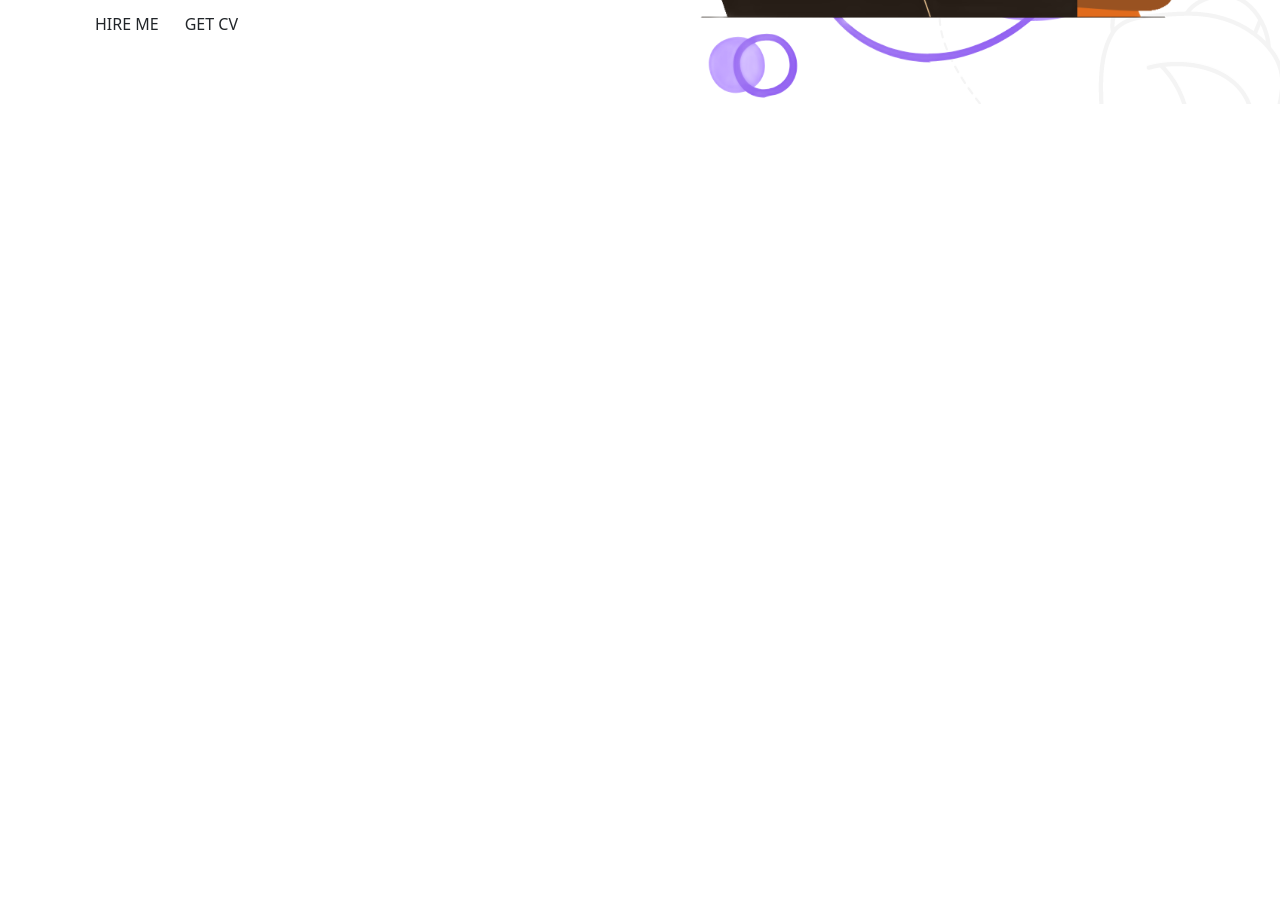
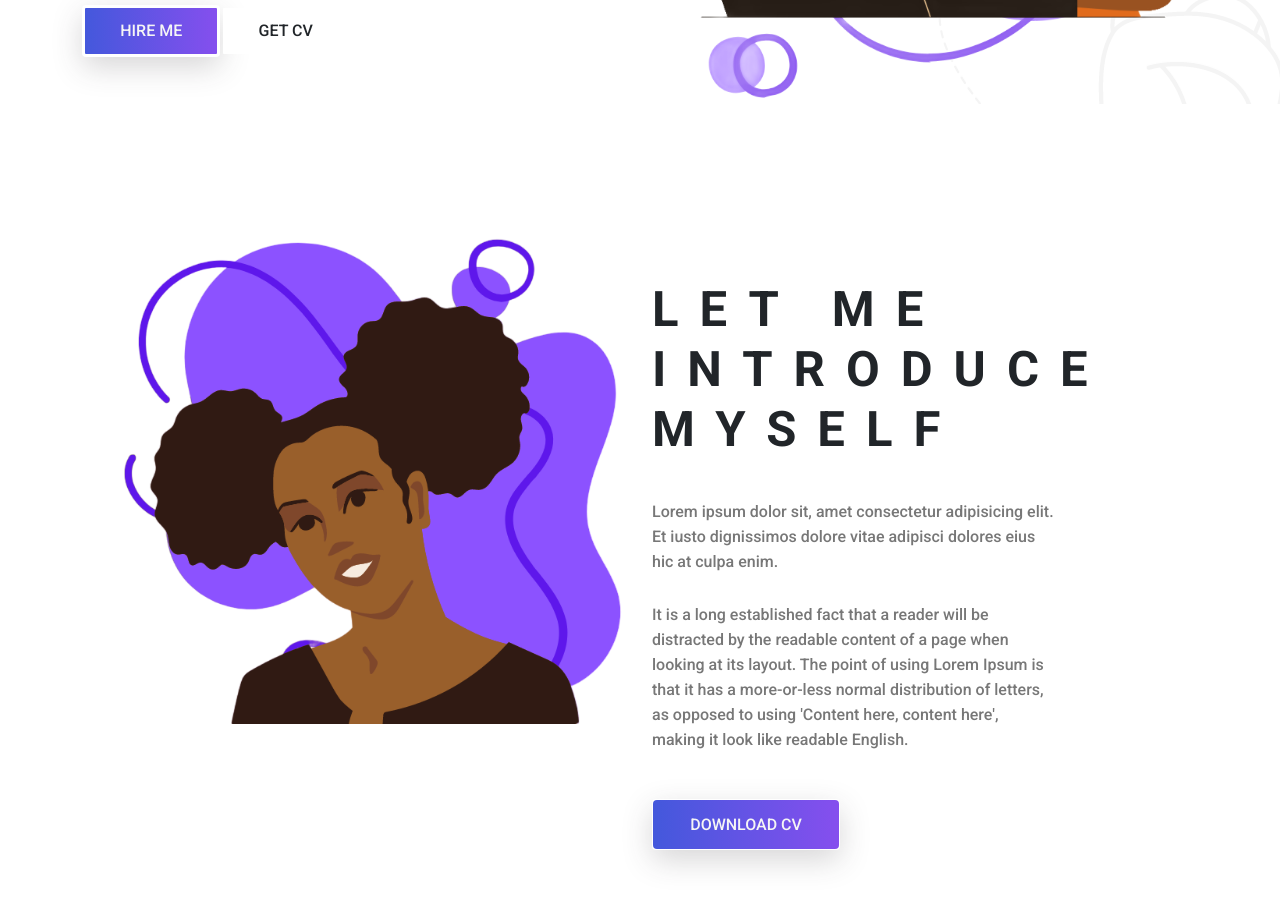
Before and after one commit to doriquinnn/portfolio-website, a plain HTML site: page index.html in a window 1280 px wide. Shown: the part 508-1414 px from the top of the page. Before the commit the page ends 800 px from the top, so only its background shows below. Drawn offline with Linux system fonts and the light colour scheme.

Commit message:
Added About area

```diff
--- /dev/null
+++ b/css/partials/_global.css
@@ -0,0 +1,60 @@
+/* Global Classes */
+
+.title-text{
+    font: normal bold 50px/ 72px var(--roboto);
+}
+
+.text-uppercase{
+    text-transform: uppercase;
+}
+
+/* Buttons */
+
+.button{
+    padding: .8rem 2.2rem;
+    font: normal 500 16px/20px var(--roboto);
+    position: relative;
+    border: 3px solid transparent;
+    border-radius: 4px;
+}
+
+.button.primary-button{
+    background: var(--gradient-colour);
+    background-clip: padding-box;
+    color: whitesmoke;
+    transition: background .6s ease;
+    box-shadow: var(--box-shadow);
+}
+
+.button.primary-button:hover{
+    background: whitesmoke;
+    background-clip: padding-box;
+    color: black;
+}
+
+.button.primary-button::after, .button.secondary-button::after{
+    position: absolute;
+    top: -2px; left: -2px;
+    bottom: -2px; right: -2px;
+    background: var(--gradient-colour);
+    content:' ';
+    z-index: -1;
+    border-radius: 4px;
+}
+
+.button.secondary-button{
+    background: white;
+    background-clip: padding-box;
+    transition: background .6s ease;
+}
+
+.button.secondary-button:hover{
+    background: var(--gradient-colour);
+    color: whitesmoke;
+    box-shadow: var(--box-shadow);
+}
+
+p.para{
+    color: var(--text-colour);
+    font: normal 500 16px/25px var(--roboto);
+}
--- a/css/style.css
+++ b/css/style.css
@@ -4,11 +4,13 @@
 /* CSS Variables */
 @import url(./partials/_variables.css);
 
+/* import global styling  */
+@import url(./partials/_global.css);
 
 /*start navigation*/
 
 .header_area .main-menu .navbar.navbar-brand{
-    padding: 0 1rem 0 5rem;
+    padding: 0 2rem 0 5rem;
 }
 
 .header_area .main-menu .navbar{
@@ -74,7 +76,23 @@
     width: 90rem;
 }
 
-.title-text{
-    font: normal bold 50px/ 72px var(--roboto);
+/* End Banner Area */
+
+/* Start About Area */
+
+.site-main .about-area{
+    padding: 8rem 5rem;
 }
-/* End Banner Area */
+
+.site-main .about-area .about-title h2 > span{
+    display: block;
+    font: normal bold 49px/60px var(--roboto);
+    letter-spacing: 21px;
+}
+
+.site-main .about-area .about-title .paragraph >p{
+    padding: .4rem 0;
+}
+
+
+/* End About Area */
--- a/index.html
+++ b/index.html
@@ -14,6 +14,9 @@
     <!-- custom css file -->
     <link rel="stylesheet" href="./css/style.css">
 
+    <link rel="preconnect" href="https://fonts.googleapis.com">
+    <link rel="preconnect" href="https://fonts.gstatic.com" crossorigin>
+    <link href="https://fonts.googleapis.com/css2?family=Roboto:ital,wght@0,100;0,300;0,400;0,500;0,700;0,900;1,100;1,300;1,400;1,500;1,700;1,900&display=swap" rel="stylesheet">
 </head>
 <body>
 
@@ -76,7 +79,7 @@
                 <h4 class="class title-text text-uppercase">Freelance Developer</h4>
                 <div class="site-buttons">
                   <div class="d-flex flex-row flex-wrap">
-                    <button type="button" class="btn button primary button mr-4 text-uppercase">hire me</button>
+                    <button type="button" class="btn button primary-button mr-4 text-uppercase">hire me</button>
                     <button type="button" class="btn button secondary-button text-uppercase">Get CV</button>
                   </div>
                 </div>
@@ -89,11 +92,43 @@
         </section>
 
       <!-- =========================== Start Banner Area ==============================================-->
+
+      <!-- ===================================== About Area========================================== -->
+      <section class="about-area">
+        <div class="container-fluid">
+          <div class="row">
+            <div class="col-lg-6 col-md-12">
+              <div class="about-image">
+                <img src="./img/my-about-us.png" alt="About us" class="img-fluid">
+              </div>
+            </div>
+            <div class="col-lg-6 col-md-12 about-title">
+              <h2 class="text-uppercase pt-5">
+                <span>Let me</span>
+                <span>introduce</span>
+                <span>myself</span>
+              </h2>
+              <div class="paragraph py-4 w-75">
+                <p class="para">
+                  Lorem ipsum dolor sit, amet consectetur adipisicing elit. Et iusto dignissimos dolore vitae adipisci dolores eius hic at culpa enim.
+                </p>
+                <p class="para">
+                  It is a long established fact that a reader will be distracted by the readable content of a page when looking at its layout. The point of using Lorem Ipsum is that it has a more-or-less normal distribution of letters, as opposed to using 'Content here, content here', making it look like readable English.
+                </p>
+              </div>
+              <button type="button" class="btn button primary-button text-uppercase">Download cv</button>
+            </div>
+          </div>
+        </div>
+      </section>
+
+
+      <!-- ===================================== End About Area========================================== -->
+
     </main>
 
 
-
-    <!-- ============================= End Min Area ===================================================-->
+    <!-- ============================= End Main Area ===================================================-->
 
 
     <!-- Jquery js file -->
```
Also changed, not shown: img/my-about-us.png (added).
